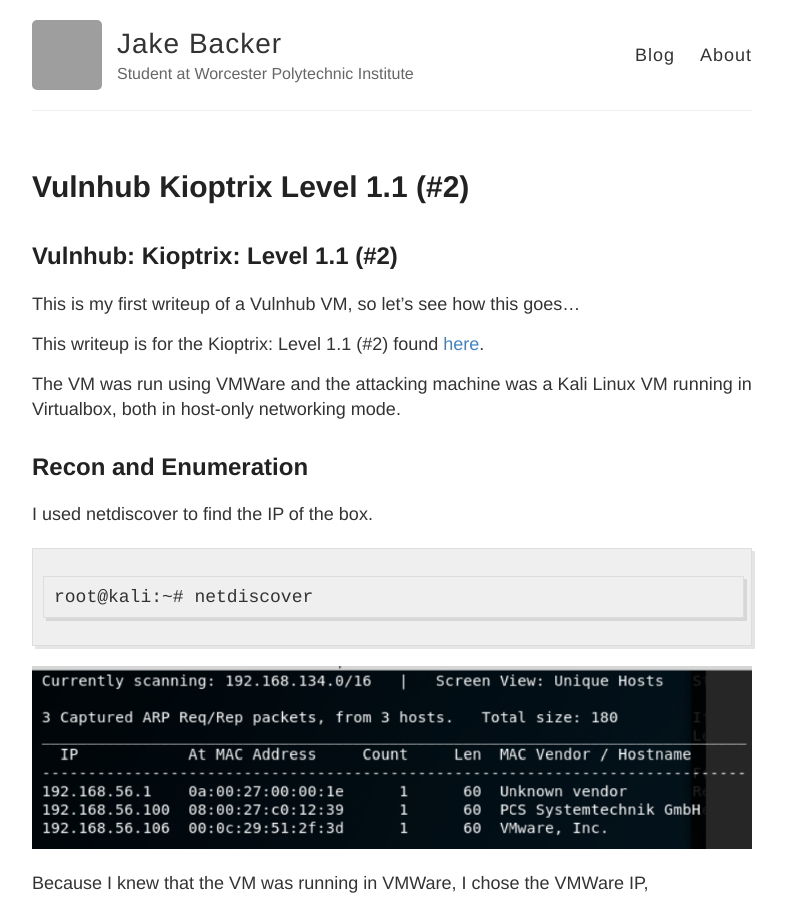
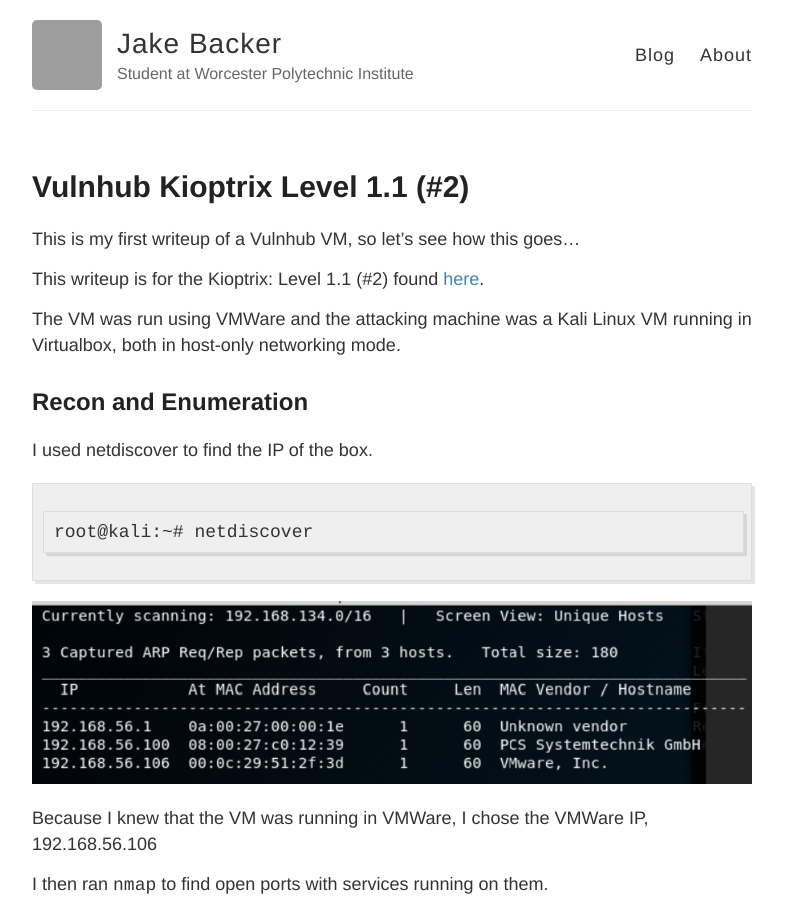
Before and after one commit to jakebacker/jakebacker.github.io, a Jekyll site: the page built from _posts/2019-10-20-Vulnhub-Kioptrix-Level-1-1.md, in a window 1280 px wide and 900 px high. Shown: the whole window, without its empty margins (248-1034 px from the left). Built offline with Jekyll 4.4.1, drawn with Linux system fonts in a browser that asks for light colours; grey boxes are pictures that could not be loaded.

Commit message:
Fixed title nonsense

```diff
--- a/_posts/2019-10-20-Vulnhub-Kioptrix-Level-1-1.md
+++ b/_posts/2019-10-20-Vulnhub-Kioptrix-Level-1-1.md
@@ -2,8 +2,6 @@
 layout: post
 title: Vulnhub Kioptrix Level 1.1 (#2)
 ---
-
-## Vulnhub: Kioptrix: Level 1.1 (#2)
 
 This is my first writeup of a Vulnhub VM, so let's see how this goes...
 
```
